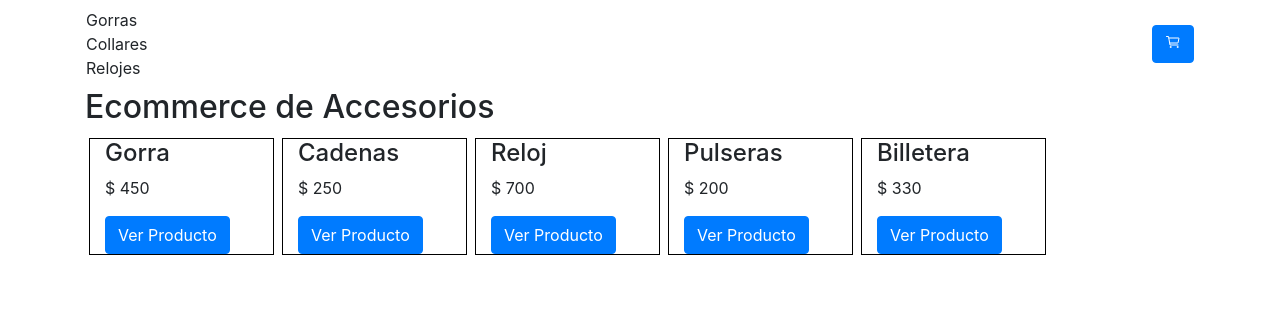
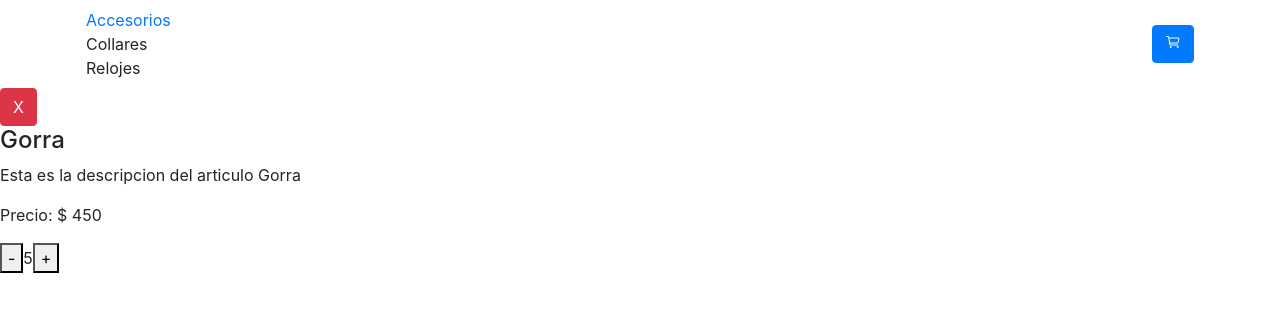
Before and after one commit to Rodriip95/ecommer-react, a React (Create React App) app: page /Gorra in a window 1280 px wide. Shown: the top 312 px of the page. Built offline with nearby package versions, Linux system fonts and the light colour scheme.

Commit message:
Router parte 1

```diff
--- a/src/App.js
+++ b/src/App.js
@@ -1,14 +1,32 @@
-import React, { Fragment } from "react";
+import React, { Fragment } from 'react';
+import {BrowserRouter, Route, Switch, Link} from 'react-router-dom';
 import NavBar from './components/Navbar';
+import ItemDetail from './components/ItemDetail';
 import ItemListContainer from './components/ItemListContainer';
 
 
 function App() {
   return(
-    <Fragment>
-      <NavBar/>
-      <ItemListContainer/>
-    </Fragment>
+    <BrowserRouter>
+      <Fragment>
+        <NavBar/>
+        <Switch>
+          <Route path="/Gorra">
+            <ItemDetail producto={{
+              id: 1,
+              articulo: "Gorra",
+              stock: 5,
+              stockInicial: 5,
+              precio: 450,
+              descripcion: "Esta es la descripcion del articulo Gorra"
+            }}/>
+          </Route>
+          <Route exact path="/">
+            <ItemListContainer/>
+          </Route>
+        </Switch>
+      </Fragment>
+    </BrowserRouter>
   );
 }
 
--- a/src/components/CartWidget.jsx
+++ b/src/components/CartWidget.jsx
@@ -1,4 +1,6 @@
 import React from 'react';
+import {BrowserRouter, Route, Switch, Link} from 'react-router-dom';
+
 
 export default function CartWidget(){
     return(
--- a/src/components/Item.jsx
+++ b/src/components/Item.jsx
@@ -1,4 +1,6 @@
 import React from 'react';
+import {BrowserRouter, Route, Switch, Link} from 'react-router-dom';
+
 import './stylesComponents.css'
 
 
@@ -10,7 +12,7 @@ export default function Item({producto}){
             <p>
                 $ {producto.precio}
             </p>
-            <a href="#!" class="btn btn-primary">Ver Producto</a>
+            <Link to={`/${producto.articulo}`}>Ver Producto</Link>
         </div>
     )
 }
--- /dev/null
+++ b/src/components/ItemCount.jsx
@@ -0,0 +1,16 @@
+import React from 'react';
+import {BrowserRouter, Route, Switch, Link} from 'react-router-dom';
+
+import './stylesComponents.css'
+
+
+
+export default function ItemCount({stock}){
+    return(
+        <div>
+            <button>-</button>
+            <span>{stock}</span>
+            <button>+</button>
+        </div>
+    )
+}
--- /dev/null
+++ b/src/components/ItemDetail.jsx
@@ -0,0 +1,22 @@
+import React from 'react';
+import {BrowserRouter, Route, Switch, Link} from 'react-router-dom';
+import ItemCount from './ItemCount';
+import './stylesComponents.css'
+
+
+
+export default function ItemDetail({producto}){
+    return(
+        <div>
+            <Link to="/">
+                <button className="btn btn-danger">X</button>
+            </Link>
+            <h4>{producto.articulo}</h4>
+            <p>{producto.descripcion}</p>
+            <p>
+                Precio: $ {producto.precio}
+            </p>
+            <ItemCount stock={producto.stock}/>
+        </div>
+    )
+}
--- a/src/components/ItemList.jsx
+++ b/src/components/ItemList.jsx
@@ -1,4 +1,6 @@
 import React, { useEffect, useState } from 'react';
+import {BrowserRouter, Route, Switch, Link} from 'react-router-dom';
+
 import Item from './Item';
 import './stylesComponents.css'
 
@@ -11,35 +13,40 @@ const inventario = new Promise(resolve => {
             articulo: "Gorra",
             stock: 5,
             stockInicial: 5,
-            precio: 450
+            precio: 450,
+            descripcion: "Esta es la descripcion del articulo Gorra"
           },
           {
             id: 2,
             articulo: "Cadenas",
             stock: 5,
             stockInicial: 5,
-            precio: 250
+            precio: 250,
+            descripcion: "Esta es la descripcion del articulo Gorra"
           },
           {
             id: 3,
             articulo: "Reloj",
             stock: 5,
             stockInicial: 5,
-            precio: 700
+            precio: 700,
+            descripcion: "Esta es la descripcion del articulo Reloj"
           },
           {
             id: 4,
             articulo: "Pulseras",
             stock: 5,
             stockInicial: 5,
-            precio: 200
+            precio: 200,
+            descripcion: "Esta es la descripcion del articulo Pulsera"
           },
           {
             id: 5,
             articulo: "Billetera",
             stock: 5,
             stockInicial: 5,
-            precio: 330
+            precio: 330,
+            descripcion: "Esta es la descripcion del articulo Billetera"
           }
     ]);
   }, 2000);
@@ -51,7 +58,7 @@ export default function ItemList(){
     /* inicializar segun los valores del desafio */
     useEffect(() => {
         inventario.then(i => setItems(i));
-    }, []);
+    }, [items]);
 
 
     return(
--- a/src/components/ItemListContainer.jsx
+++ b/src/components/ItemListContainer.jsx
@@ -1,4 +1,6 @@
 import React from 'react';
+import {BrowserRouter, Route, Switch, Link} from 'react-router-dom';
+
 import ItemList from './ItemList';
 
 export default function ItemListContainer(){
--- a/src/components/Menu.jsx
+++ b/src/components/Menu.jsx
@@ -1,10 +1,14 @@
 import React from 'react';
+import {BrowserRouter, Route, Switch, Link} from 'react-router-dom';
+
 
 function Menu(){
     return(
         <ul className="navbar-nav mr-auto">
             <li className="navbar-item">
-                <li>Gorras</li>
+                <li>
+                    <Link to="/">Accesorios</Link>
+                </li>
             </li>
             <li className="navbar-item">
                 <li>Collares</li>
--- a/src/components/Navbar.jsx
+++ b/src/components/Navbar.jsx
@@ -1,4 +1,6 @@
 import React from 'react';
+import {BrowserRouter, Route, Switch, Link} from 'react-router-dom';
+
 import CartWidget from './CartWidget';
 import Menu from './Menu';
 
```
